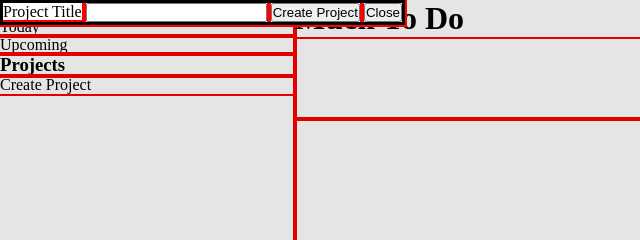
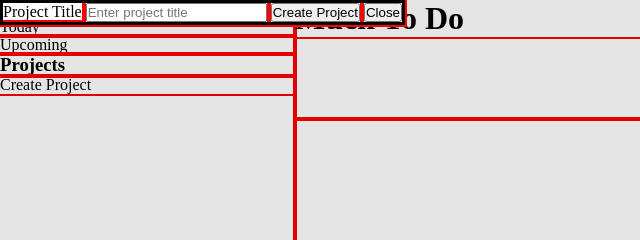
Before and after one commit to BamideleAdewuyi/ToDoList, a website built with webpack: page src/template.html in a window 1280 px wide. Both pictures are taken after a click on the element "Create Project". Shown: the top 240 px of the page, 0-640 px from the left. Built offline with nearby package versions, Linux system fonts and the light colour scheme.

Commit message:
template.html: Added placeholder text to new project form

```diff
--- a/src/template.html
+++ b/src/template.html
@@ -23,7 +23,7 @@
                 <dialog class="newProjectDialog">
                     <form action="#" class="createProjectForm">
                         <label for="projectTitle">Project Title</label>
-                        <input type="text" name="projectTitle" id="projectTitle" required>
+                        <input type="text" placeholder="Enter project title" name="projectTitle" id="projectTitle" required>
                         <button type="submit">Create Project</button>
                         <button class="closeProjectForm">Close</button>
                     </form>
```
